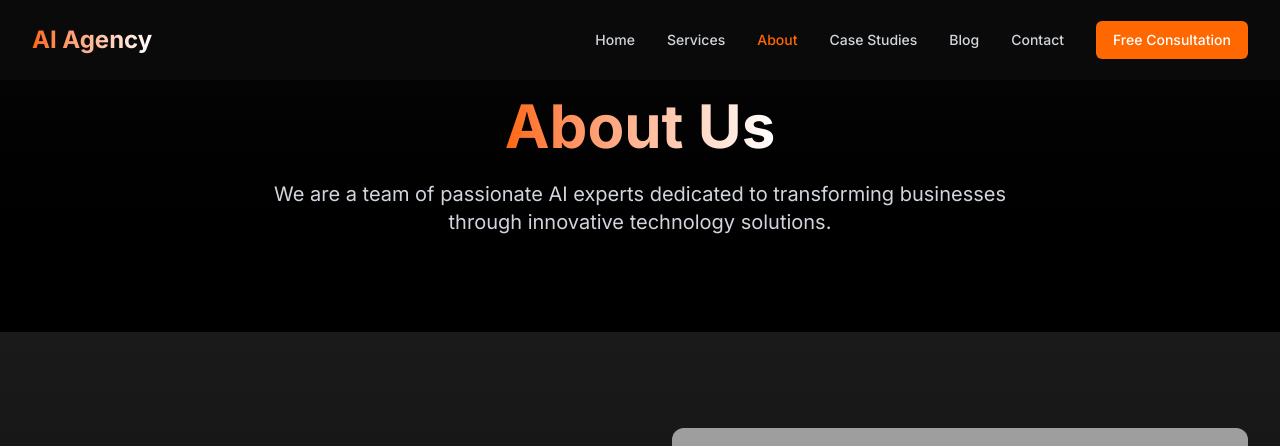
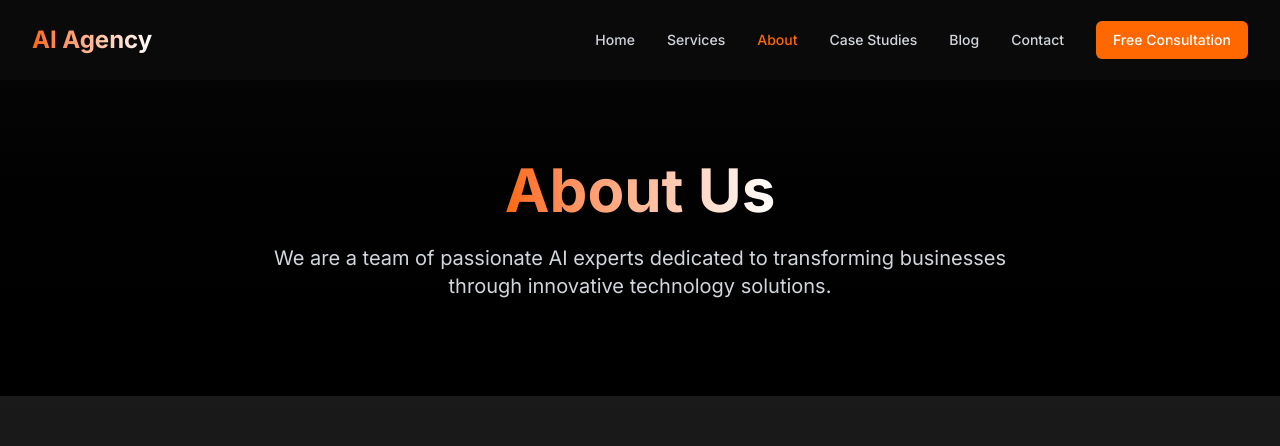
Before and after one commit to hiteshagja/sample-website, a Next.js app: page /about in a window 1280 px wide. Shown: the top 446 px of the page. Built offline with nearby package versions, Linux system fonts and the light colour scheme; grey boxes are pictures that could not be loaded.

Commit message:
about us page top space

```diff
--- a/app/about/page.jsx
+++ b/app/about/page.jsx
@@ -59,7 +59,7 @@ export default function AboutPage() {
   return (
     <div className="min-h-screen bg-[#0a0a0a] text-white">
       {/* Hero Section */}
-      <section className="relative py-24 bg-gradient-to-b from-[#0a0a0a] to-black">
+      <section className="relative pt-40 pb-24 bg-gradient-to-b from-[#0a0a0a] to-black">
         <div className="max-w-7xl mx-auto px-4 sm:px-6 lg:px-8">
           <div className="text-center">
             <h1 className="text-4xl sm:text-5xl lg:text-6xl font-bold mb-6">
```
